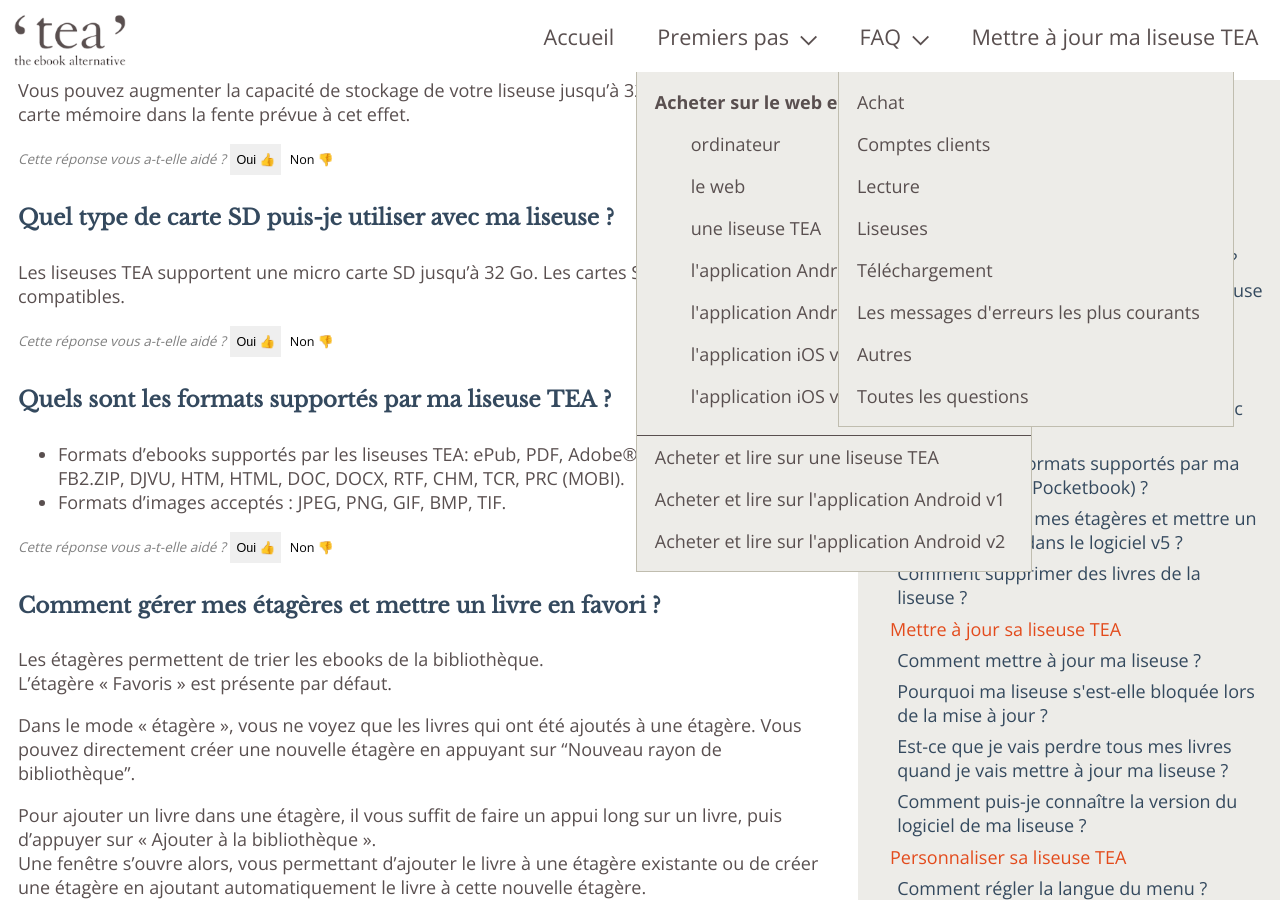
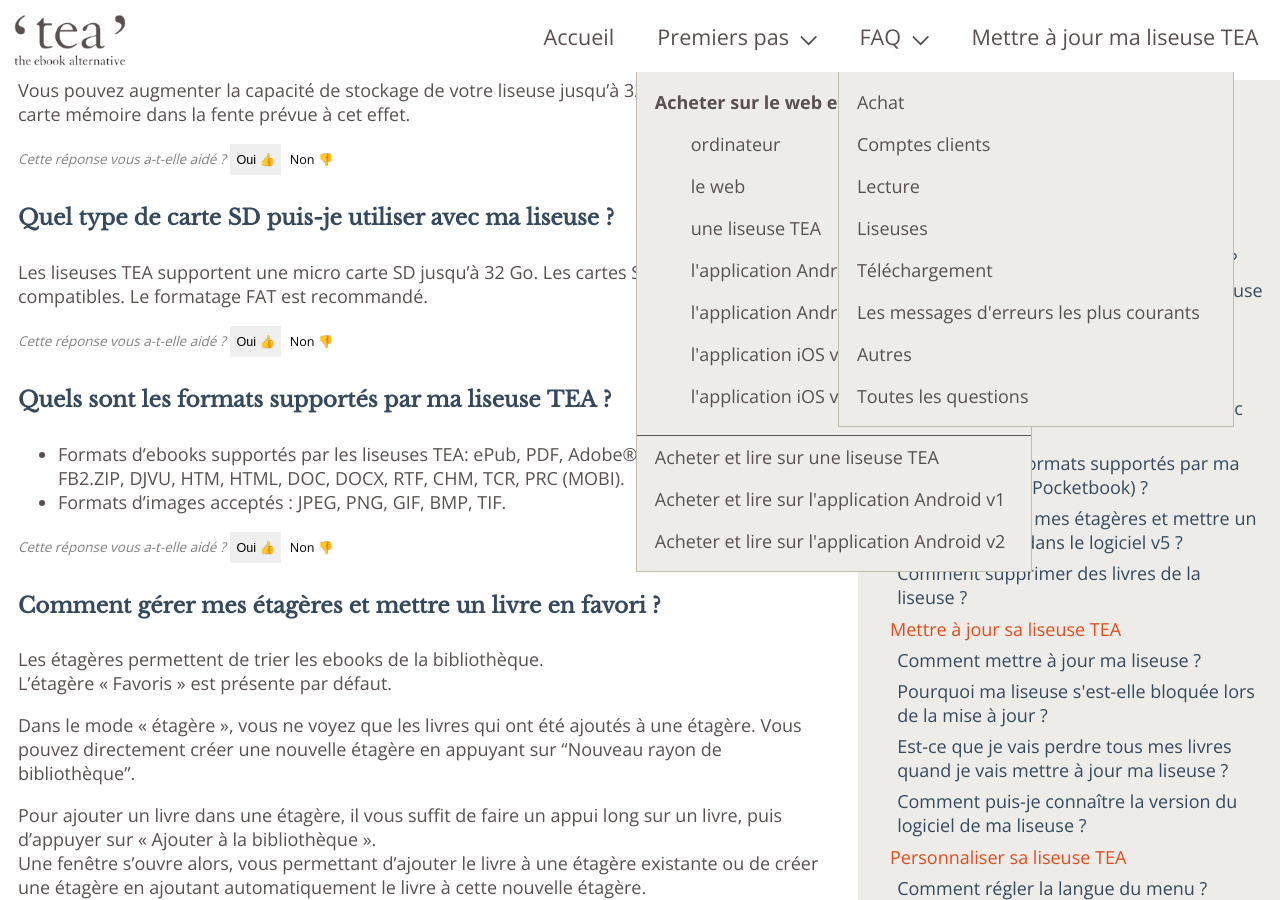
Before and after one commit to TEA-ebook/help-center, a Jekyll site: the page built from _pages/FAQ-liseuse.md, in a window 1280 px wide and 900 px high, scrolled down 1856 px. Built offline with Jekyll 4.4.1, drawn with Linux system fonts in a browser that asks for light colours.

Commit message:
Modif suite feedback

```diff
--- a/_pages/FAQ-liseuse.md
+++ b/_pages/FAQ-liseuse.md
@@ -80,6 +80,7 @@
 #### Quel type de carte SD puis-je utiliser avec ma liseuse ?
 
 Les liseuses TEA supportent une micro carte SD jusqu'à 32 Go. Les cartes SDHC sont donc compatibles.
+Le formatage FAT est recommandé.
 
 {% include feedback-button.html question="Quel type de carte SD dois-je utiliser avec ma liseuse ?" %}
 
```
